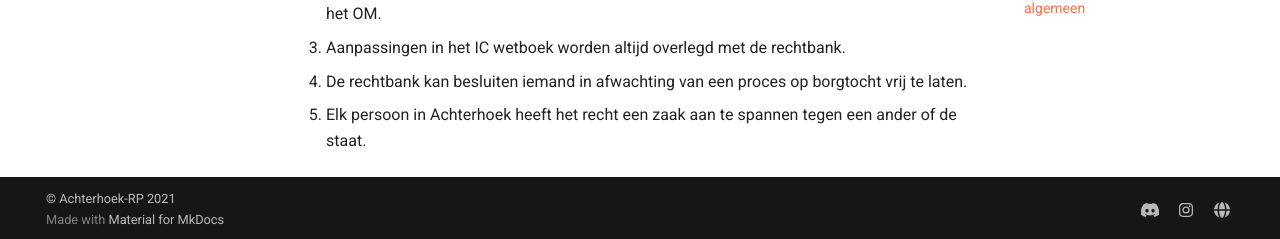
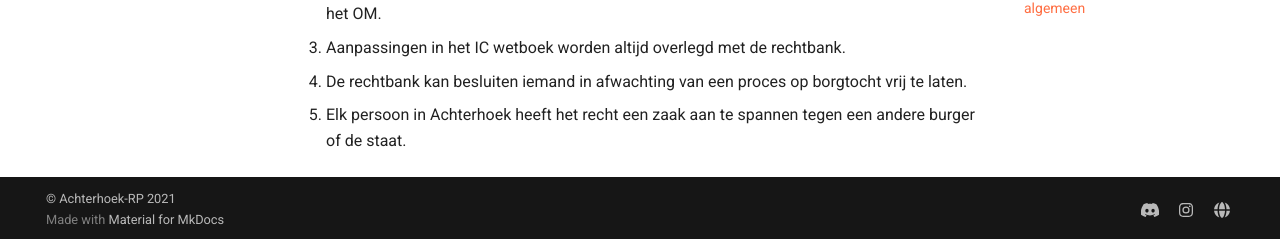
Before and after one commit to Jaccosf/ARP-Wetboek, an MkDocs documentation site: the page built from docs/wetboek.md, in a window 1280 px wide and 900 px high, scrolled down 5359 px. Shown: the part 658-897 px from the top of the window. Built offline with MkDocs 1.6.1 and Material for MkDocs 9.7.7, drawn with Linux system fonts in a browser that asks for light colours.

Commit message:
verduidelijking ic 10.5

```diff
--- a/docs/wetboek.md
+++ b/docs/wetboek.md
@@ -228,4 +228,4 @@ Alle boetes in artikelen I, II & III zullen €9 administratiekosten extra ontva
 2. Aanklachten van of tegen de staat zullen worden behandeld door het vertegenwoordigd door het OM.
 3. Aanpassingen in het IC wetboek worden altijd overlegd met de rechtbank.
 4. De rechtbank kan besluiten iemand in afwachting van een proces op borgtocht vrij te laten.
-5. Elk persoon in Achterhoek heeft het recht een zaak aan te spannen tegen een ander of de staat.
+5. Elk persoon in Achterhoek heeft het recht een zaak aan te spannen tegen een andere burger of de staat.
```
